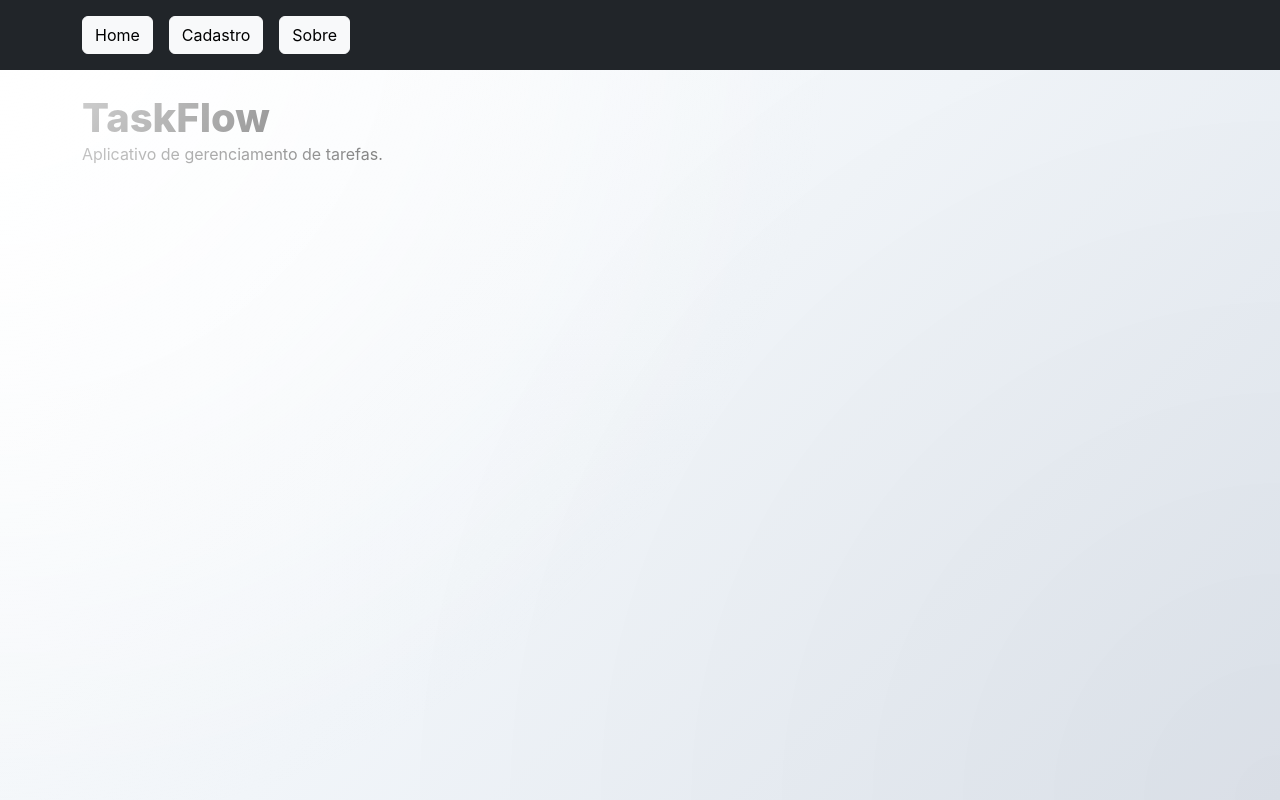
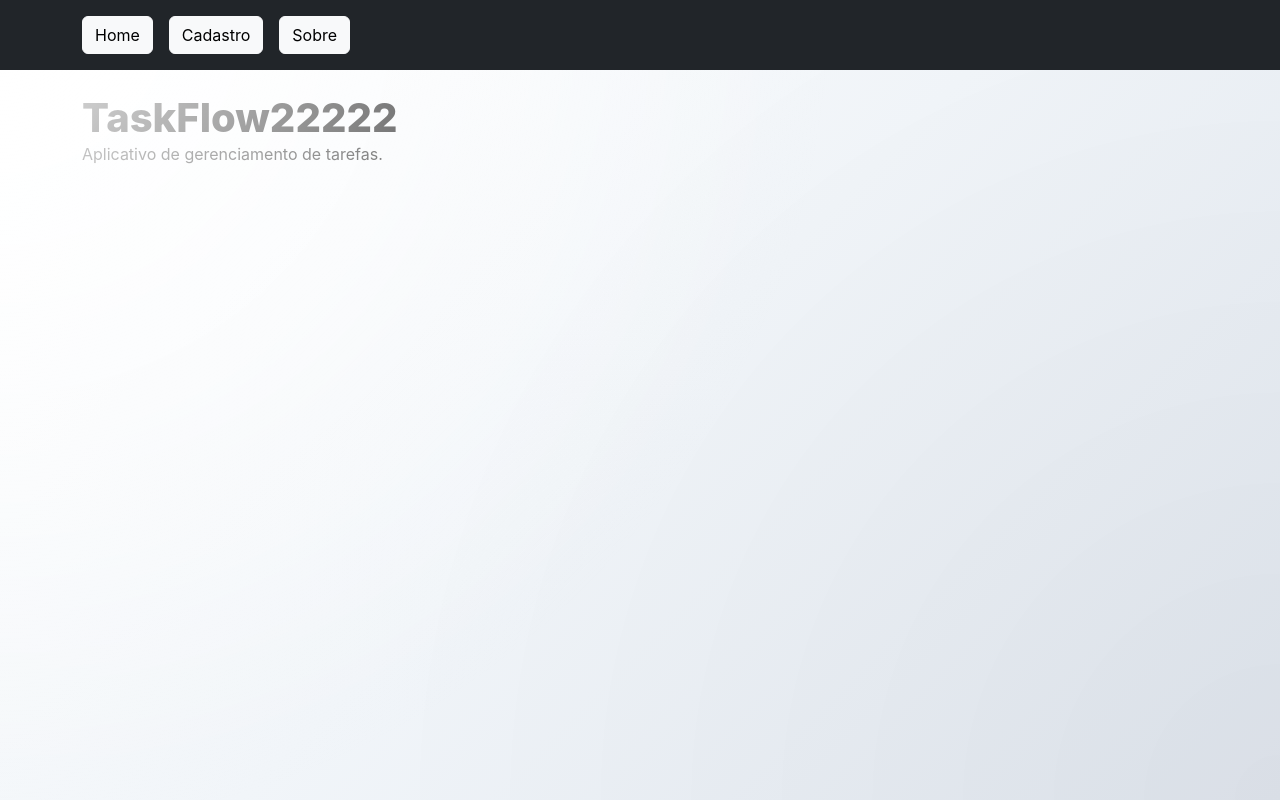
Before and after one commit to pedro-alm/taskflow01, a React (Vite) app: page / in a window 1280 px wide. Built offline with nearby package versions, Linux system fonts and the light colour scheme.

Commit message:
feat: teste de deploy automatico

```diff
--- a/src/pages/Home.jsx
+++ b/src/pages/Home.jsx
@@ -1,7 +1,7 @@
 function Home() {
   return (
     <div>
-      <h1>TaskFlow</h1>
+      <h1>TaskFlow22222</h1>
 
       <p>Aplicativo de gerenciamento de tarefas.</p>
     </div>
```
